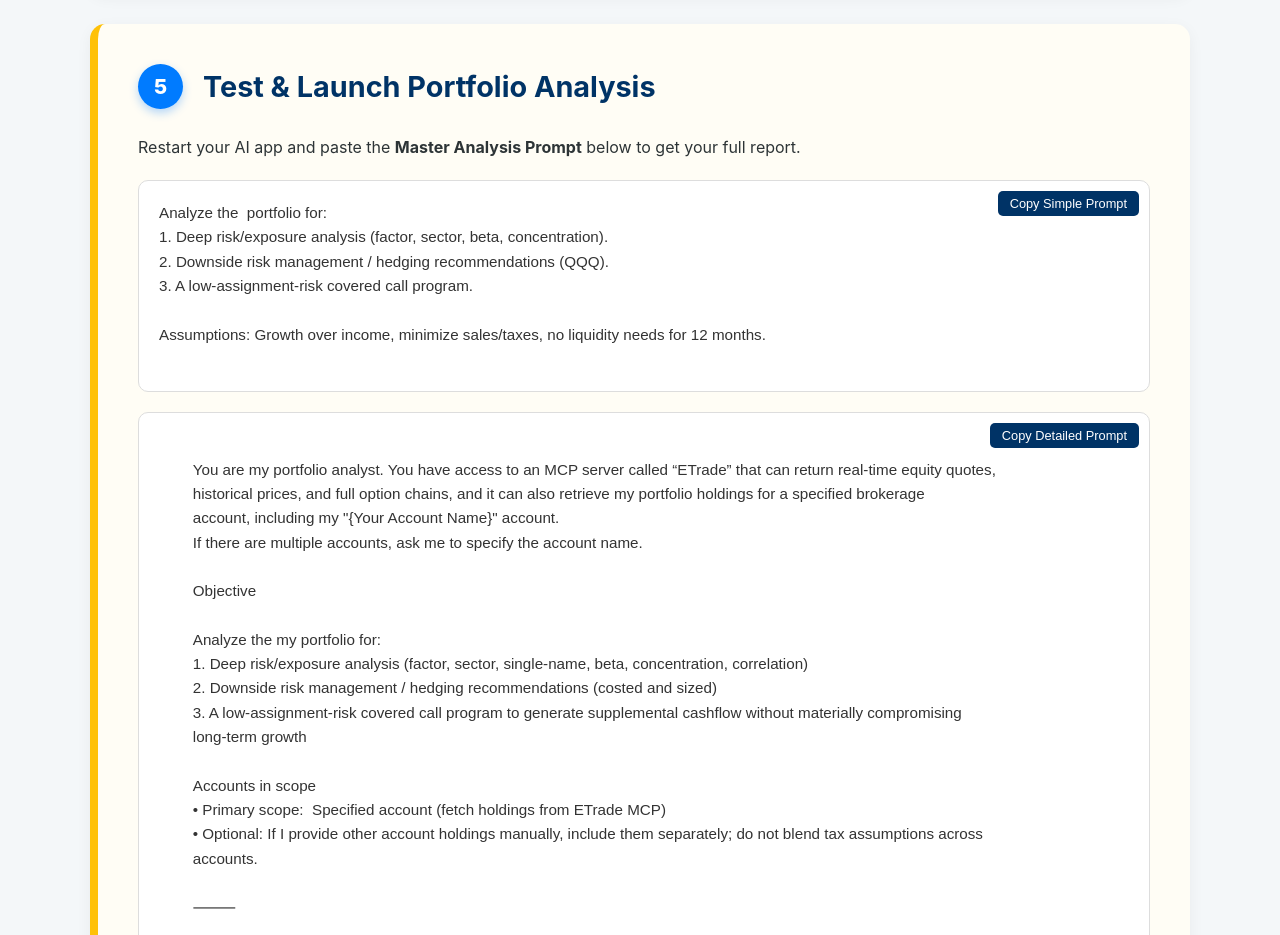
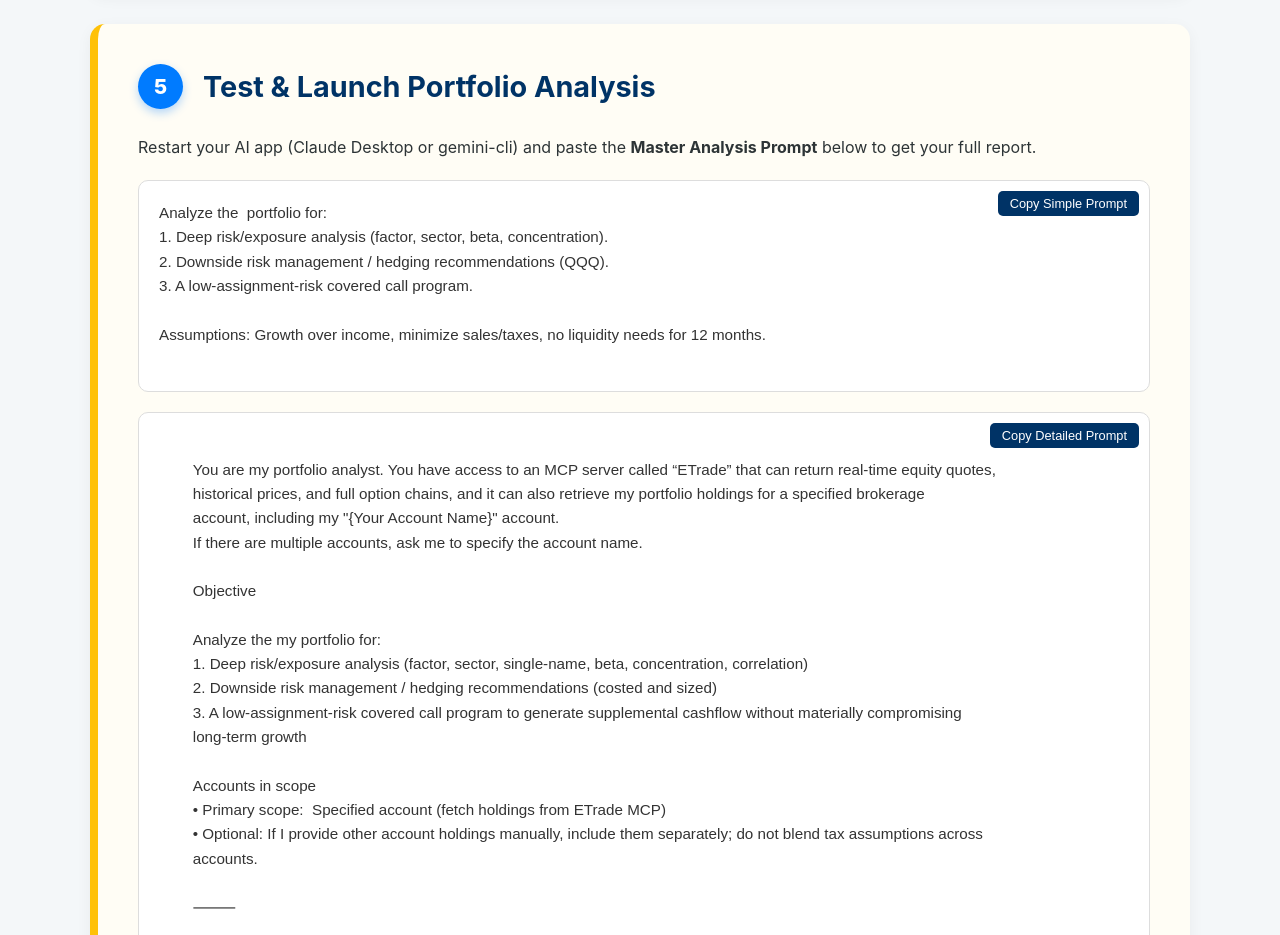
Before and after one commit to shahid11885/etradeMCP, a plain HTML site: page INSTALLATION.html in a window 1280 px wide. Shown: the part 2720-3655 px from the top of the page. Drawn offline with Linux system fonts and the light colour scheme.

Commit message:
docs: clarify where to paste the master analysis prompt

```diff
--- a/INSTALLATION.html
+++ b/INSTALLATION.html
@@ -283,7 +283,7 @@ For example I am including mine. Replace my HOME dir (/Users/shahid) with yours.
             <div class="step-number">5</div>
             <h2>Test & Launch Portfolio Analysis</h2>
         </div>
-        <p>Restart your AI app and paste the <strong>Master Analysis Prompt</strong> below to get your full report.</p>
+        <p>Restart your AI app (Claude Desktop or gemini-cli) and paste the <strong>Master Analysis Prompt</strong> below to get your full report.</p>
 
         <div class="code-container" style="background: #ffffff; border: 1px solid #ddd;">
             <button class="copy-btn" style="background: var(--primary);" onclick="copyText('code5')">Copy Simple Prompt</button>
```
